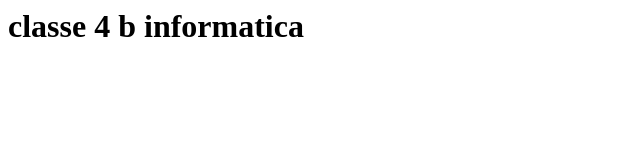
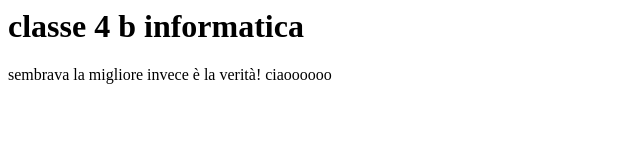
Before and after one commit to mdebonis/esempio3, a plain HTML site: page index.html in a window 1280 px wide. Shown: the whole page, without its empty margins (0-640 px from the left). Drawn offline with Linux system fonts and the light colour scheme.

Commit message:
aggiunta ciao3

```diff
--- a/index.html
+++ b/index.html
@@ -2,5 +2,7 @@
 <head></head>
 <body>
 <h1>classe 4 b informatica</h1>
+sembrava la migliore invece è la verità!
+ciaoooooo
 </body>
 </html>
```
